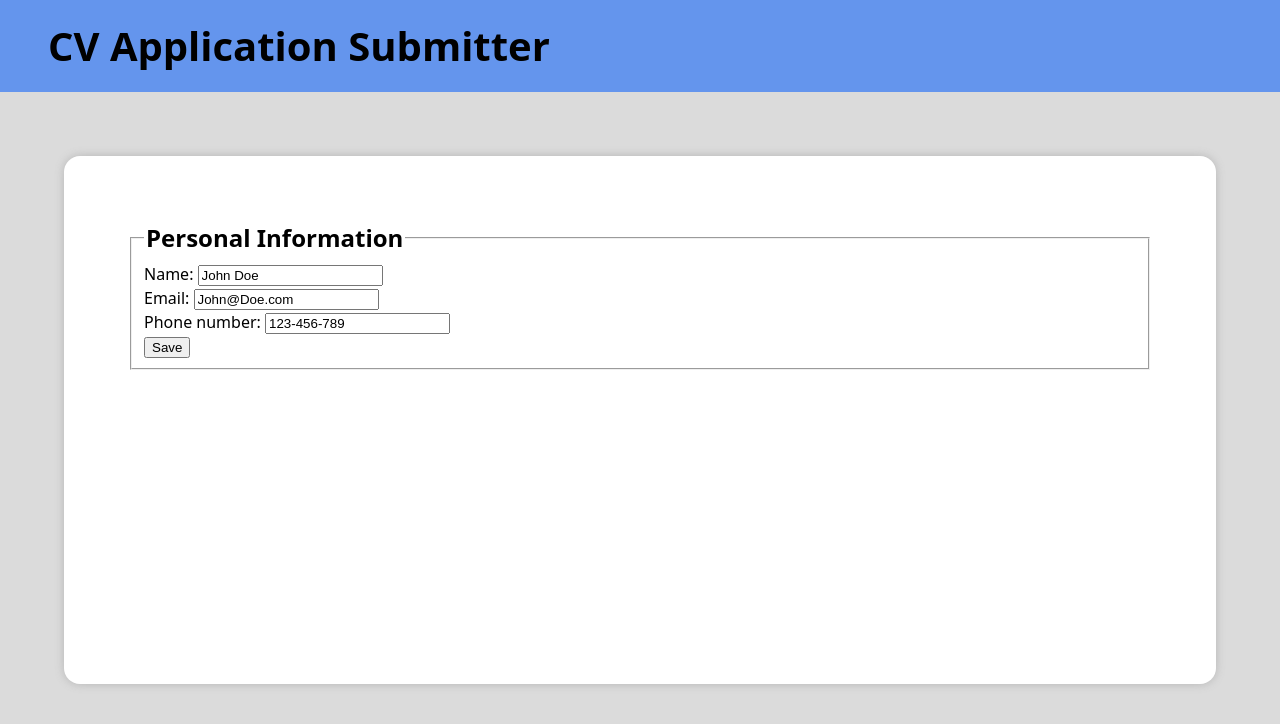
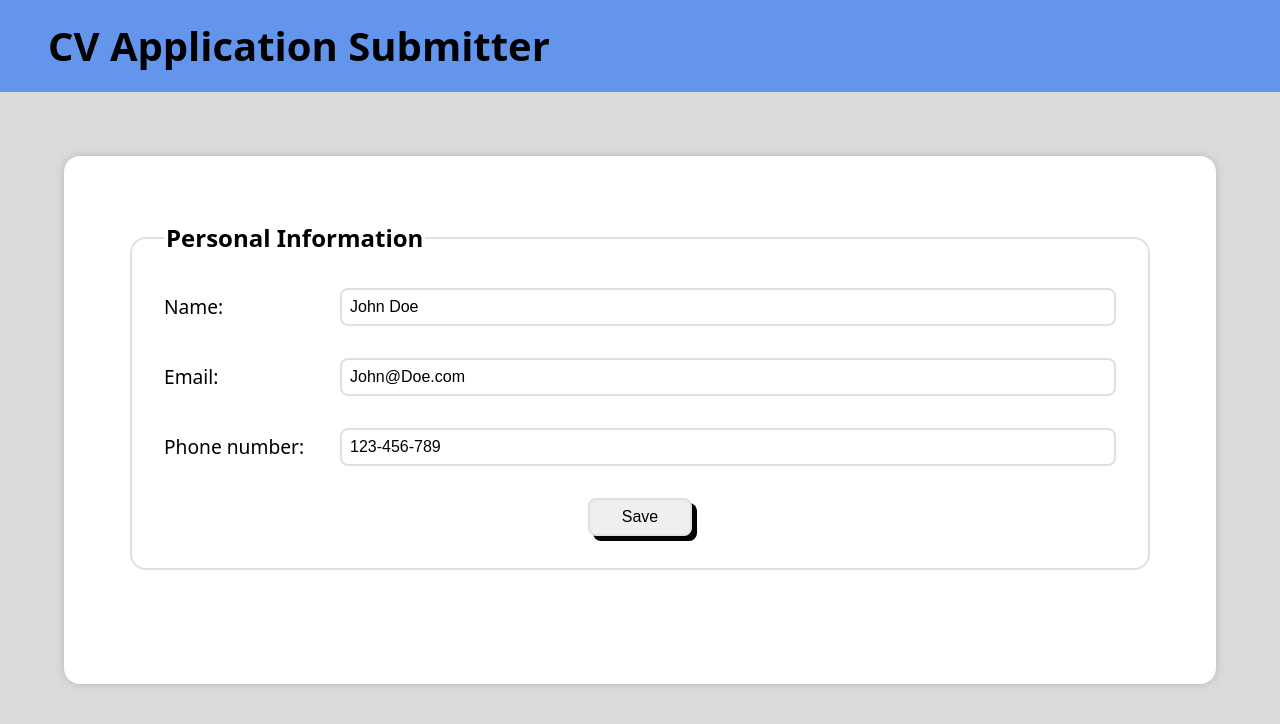
Before and after one commit to leandroesposito/top-cv-application, a React (Vite) app: page / in a window 1280 px wide. Shown: the top 724 px of the page. Built offline with nearby package versions, Linux system fonts and the light colour scheme.

Commit message:
Add minimal form styles

```diff
--- a/src/components/PersonalInformationForm.jsx
+++ b/src/components/PersonalInformationForm.jsx
@@ -1,5 +1,6 @@
 import FormField from "./FormField.jsx";
 import { useState } from "react";
+import "../styles/Form.css";
 
 export default function PersonalInformationForm({
   handleSave,
--- /dev/null
+++ b/src/styles/Form.css
@@ -0,0 +1,53 @@
+fieldset {
+  padding: 2rem;
+  display: flex;
+  flex-direction: column;
+  gap: 2rem;
+  border: 2px solid rgb(224, 224, 224);
+  border-radius: 1rem;
+}
+
+.form-field {
+  display: flex;
+  gap: 1rem;
+}
+
+.row {
+  flex-direction: row;
+  flex-wrap: wrap;
+  align-items: center;
+}
+
+.column {
+  flex-direction: column;
+}
+
+label {
+  font-weight: 500;
+  font-size: 1.2rem;
+}
+
+.form-field.row label {
+  flex: 0 0 10rem;
+}
+
+.form-field.row input,
+button {
+  font-style: inherit;
+  font-size: inherit;
+  padding: 0.5rem;
+  border: 2px solid rgb(224, 224, 224);
+  border-radius: 0.5rem;
+  flex: 1;
+}
+
+button {
+  align-self: center;
+  padding: 0.5rem 2rem;
+  box-shadow: 5px 5px black;
+}
+
+button:active {
+  transform: translate(5px, 5px);
+  box-shadow: none;
+}
```
